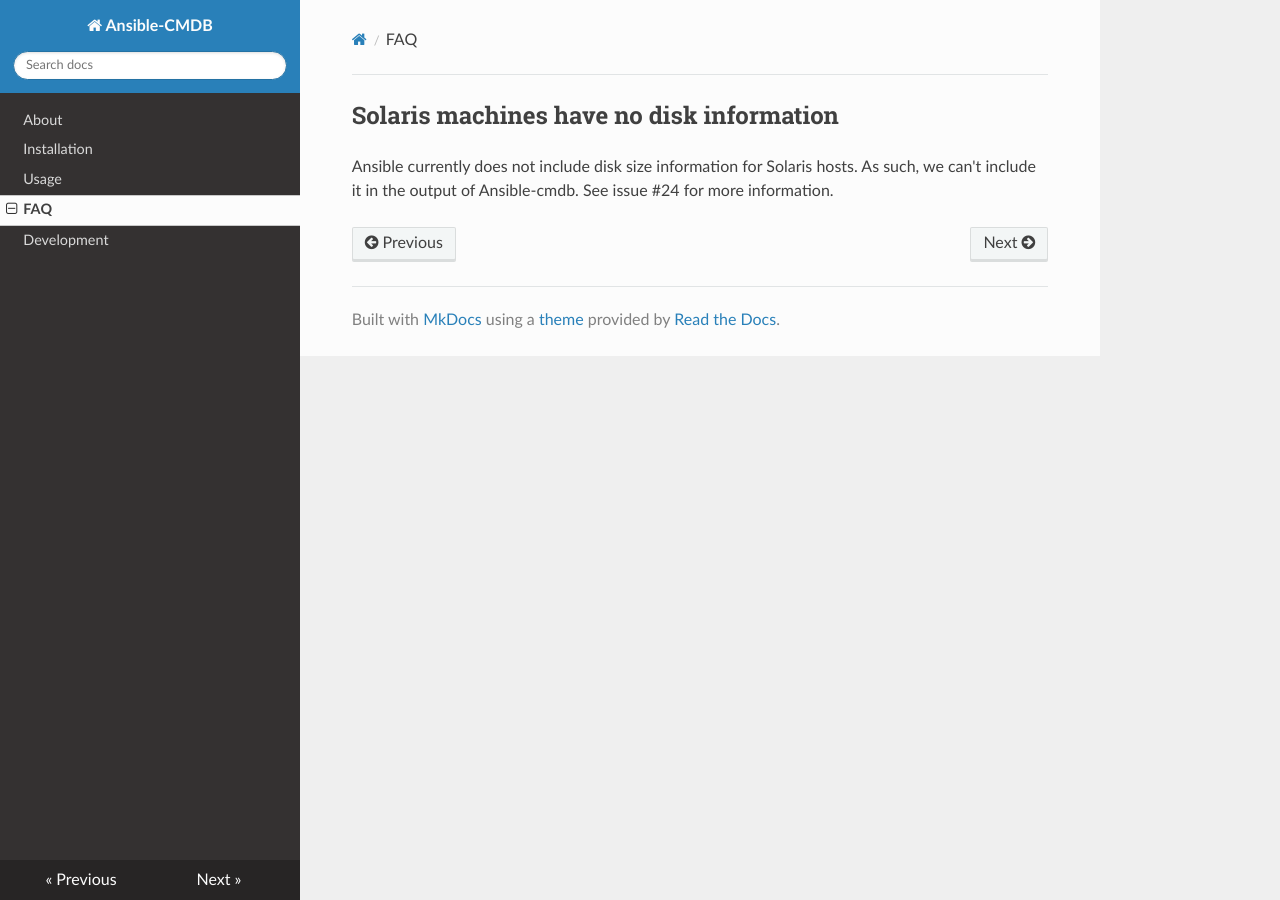
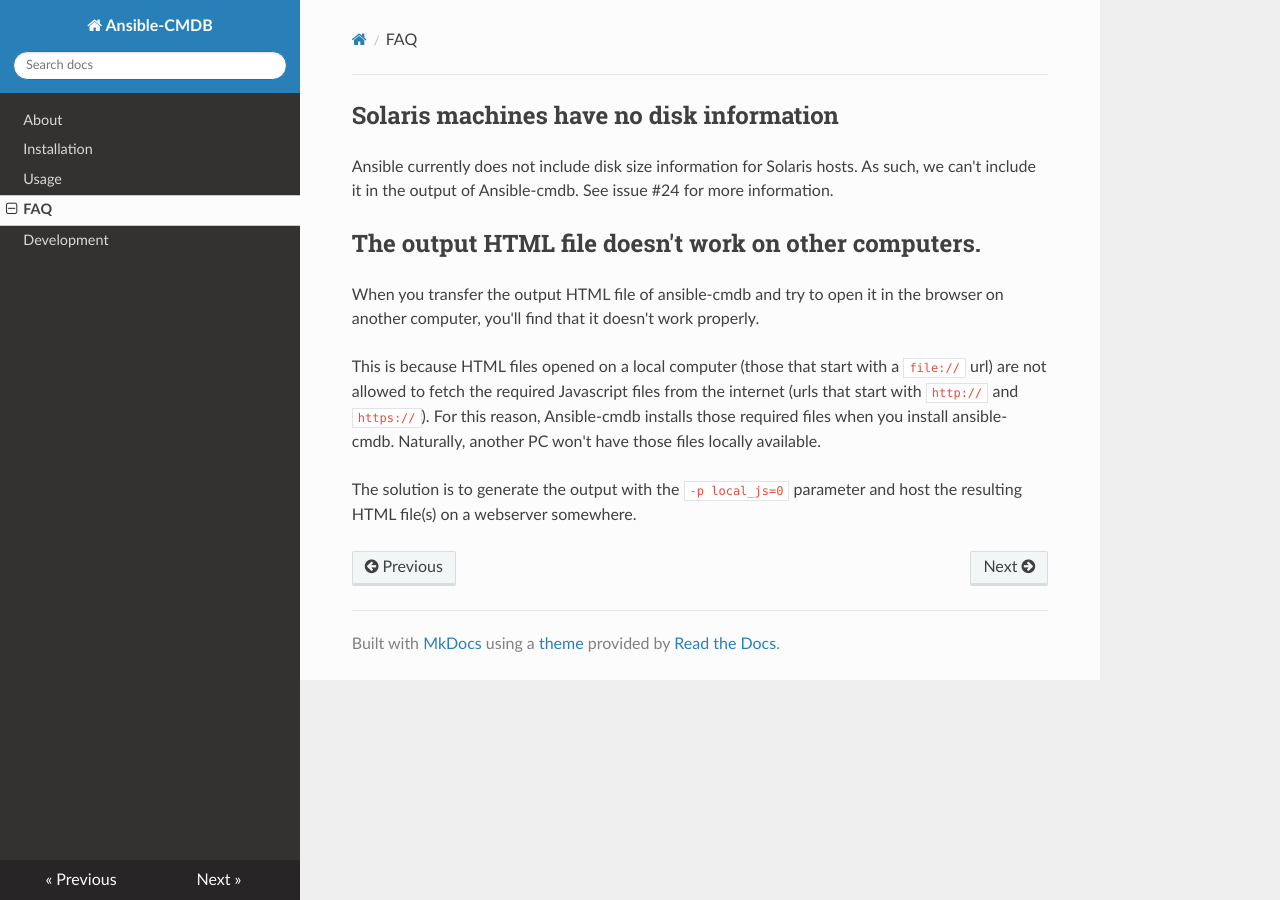
Before and after one commit to fboender/ansible-cmdb, an MkDocs documentation site: the page built from docs/faq.md, in a window 1280 px wide. Built offline with MkDocs 1.6.1, drawn with Linux system fonts in a browser that asks for light colours; nearby versions of some CDN libraries; old or Windows-style settings are respelled for this version of MkDocs.

Commit message:
FAQ: output doesn't work on another computer

```diff
--- a/docs/faq.md
+++ b/docs/faq.md
@@ -3,3 +3,17 @@
 Ansible currently does not include disk size information for Solaris hosts. As
 such, we can't include it in the output of Ansible-cmdb. See issue #24 for more
 information.
+
+## The output HTML file doesn't work on other computers.
+
+When you transfer the output HTML file of ansible-cmdb and try to open it in
+the browser on another computer, you'll find that it doesn't work properly.
+
+This is because HTML files opened on a local computer (those that start with a
+`file://` url) are not allowed to fetch the required Javascript files from the
+internet (urls that start with `http://` and `https://`). For this reason,
+Ansible-cmdb installs those required files when you install ansible-cmdb.
+Naturally, another PC won't have those files locally available.
+
+The solution is to generate the output with the `-p local_js=0` parameter and
+host the resulting HTML file(s) on a webserver somewhere.
```
